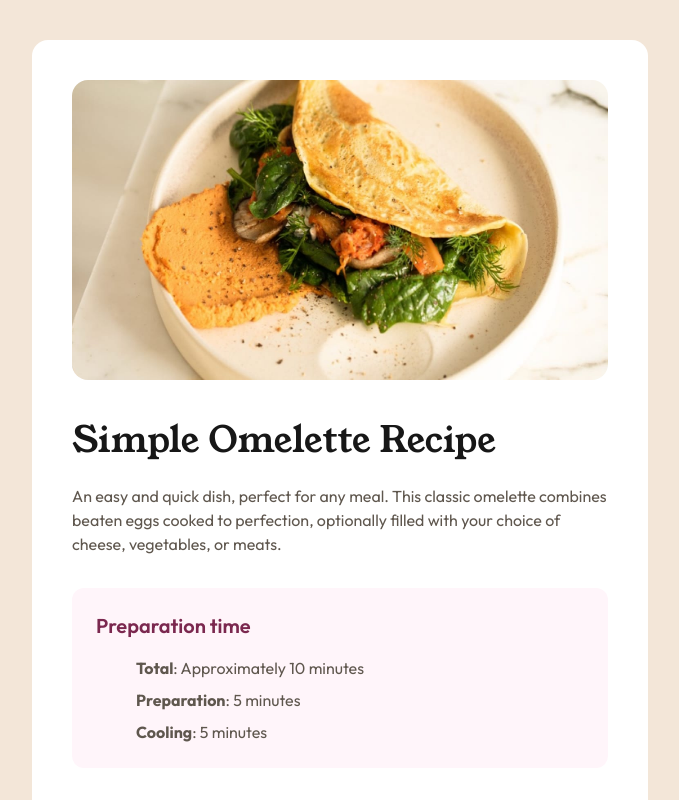
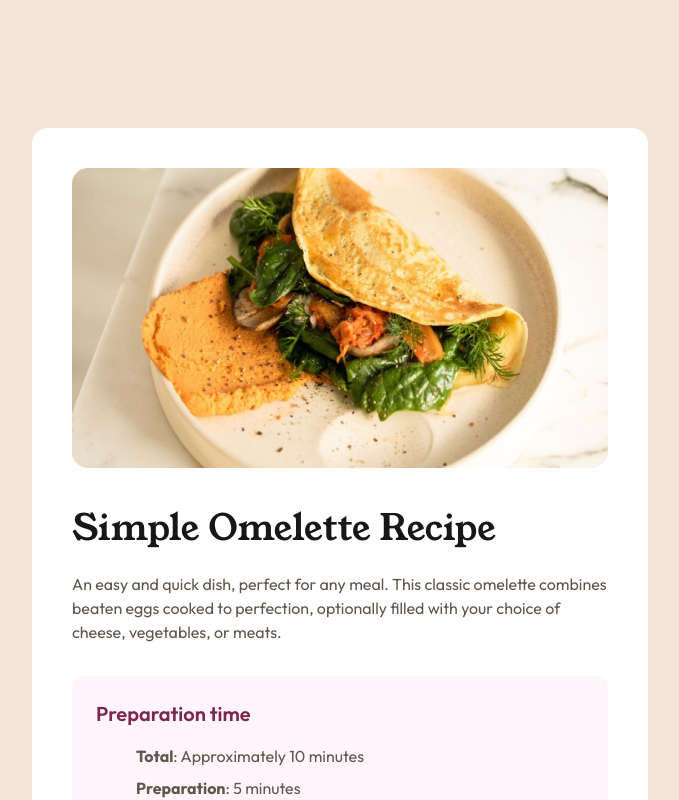
Before and after one commit to BlonoBuccellati/fm-recipe-page, a Next.js app: page / in a window 1280 px wide. Shown: the top 800 px of the page, without its empty margins (300-979 px from the left). Built offline with nearby package versions, Linux system fonts and the light colour scheme.

Commit message:
fix(style): マージンの修正。
カードの上下のマージンがデザインカンプと異なるため。

```diff
--- a/src/app/page.tsx
+++ b/src/app/page.tsx
@@ -8,7 +8,7 @@ export default function Home() {
   return (
     <div className='md:bg-Stone-100 flex justify-center'>
       {/* ここでカードになってる */}
-      <div className='flex flex-col items-center justify-center bg-white md:rounded-2xl md:p-10 md:gap-10 md:mt-10'>
+      <div className='flex flex-col items-center justify-center bg-white md:rounded-2xl md:p-10 md:gap-10 md:my-32'>
         {/* Image */}
         <div className='relative min-h-[10.6875rem] md:h-[18.75rem] w-full md:w-[33.5rem] xl:w-164'>
           <Image
```
